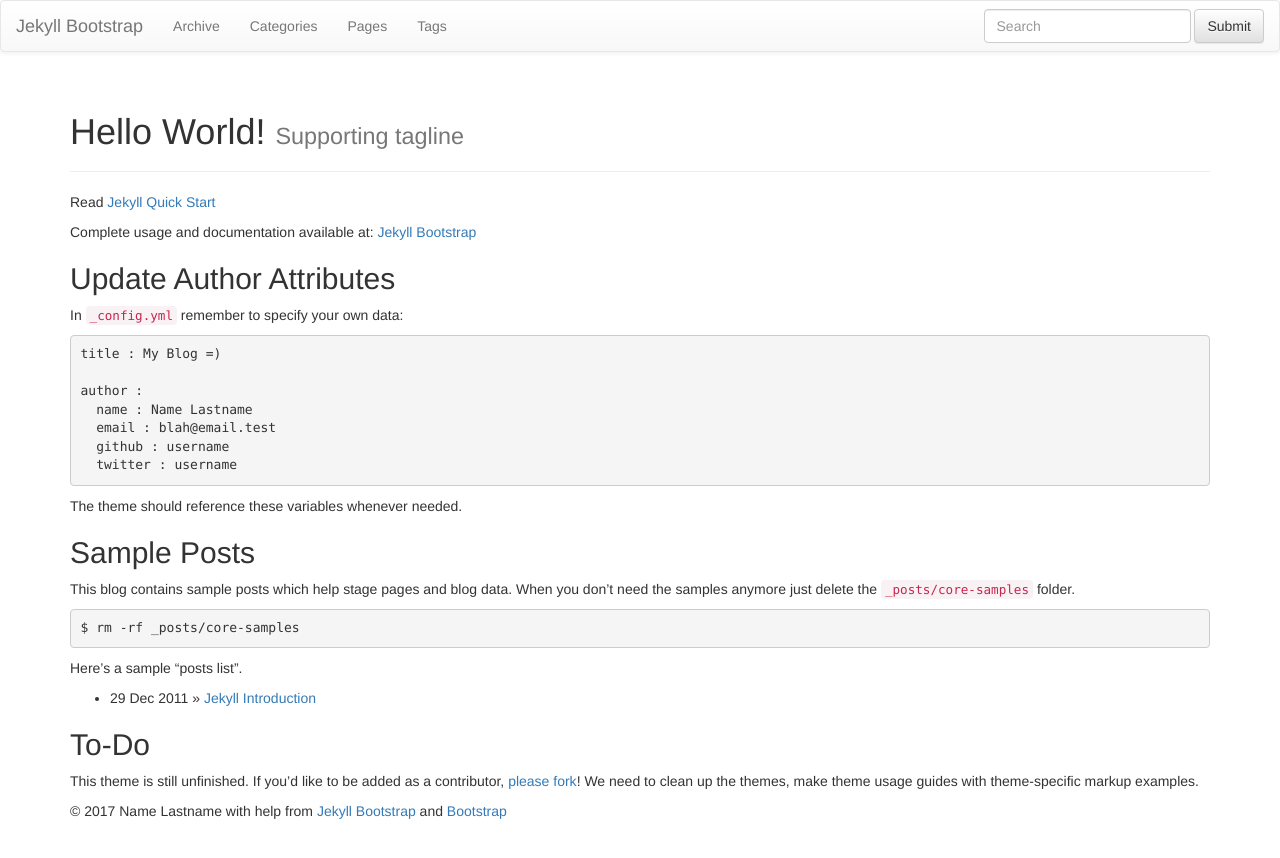
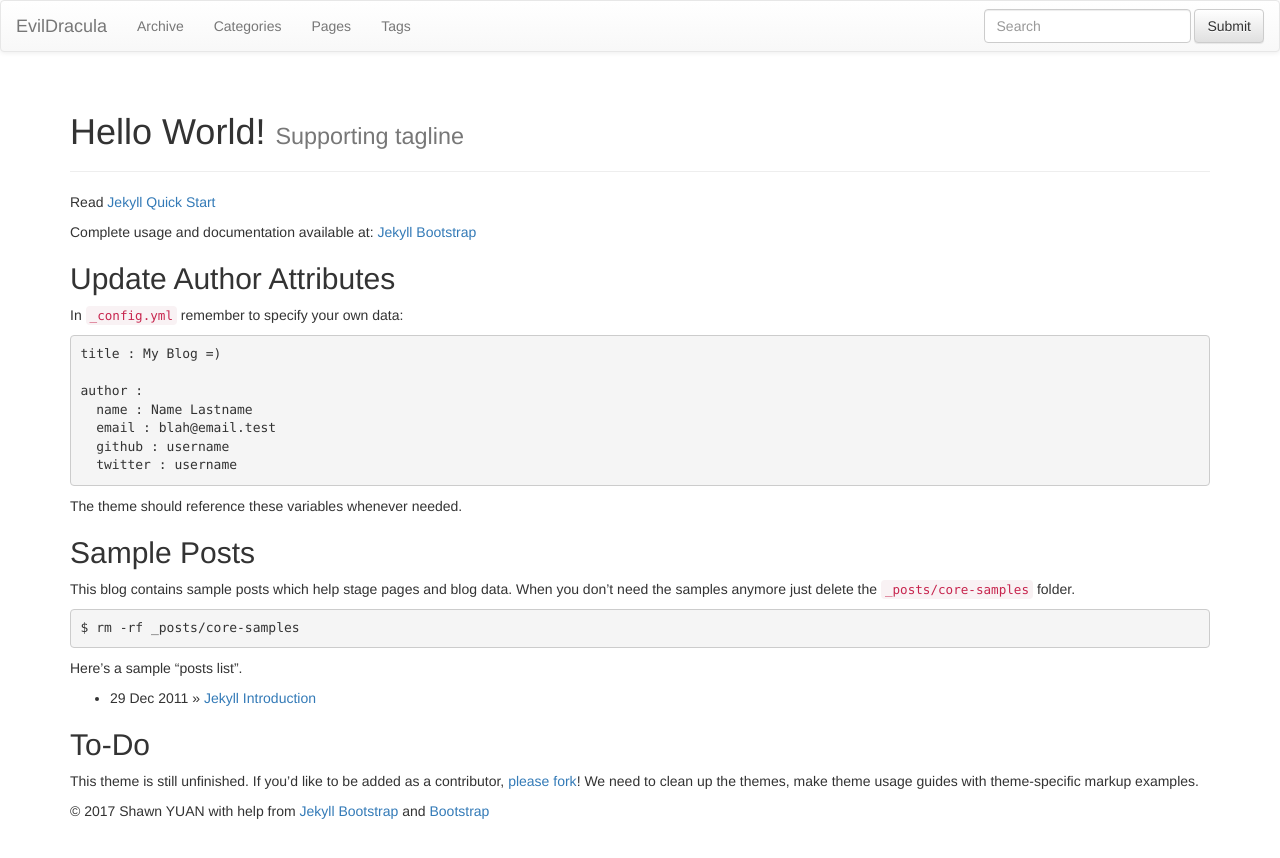
Before and after one commit to evildracula/evildracula.github.io, a Jekyll site: the page built from index.md, in a window 1280 px wide. Shown: the top 858 px of the page. Built offline with Jekyll 4.4.1, drawn with Linux system fonts in a browser that asks for light colours; nearby versions of some CDN libraries; library files that are not in the unit come from our copies.

Commit message:
Update _config.yml

```diff
--- a/_config.yml
+++ b/_config.yml
@@ -3,18 +3,18 @@
 permalink: /:categories/:year/:month/:day/:title
 
 exclude: [".rvmrc", ".rbenv-version", "README.md", "Rakefile", "changelog.md"]
-highlighter: pygments
+highlighter: rouge
 
 # Themes are encouraged to use these universal variables
 # so be sure to set them if your theme uses them.
 #
-title : Jekyll Bootstrap
+title : EvilDracula
 tagline: Site Tagline
 author :
-  name : Name Lastname
-  email : blah@email.test
-  github : username
-  twitter : username
+  name : Shawn YUAN
+  email : yuanhui0628@gmail.com
+  github : evildracula
+  twitter : yuanhui0628
   feedburner : feedname
 
 # The production_url is only used when full-domain names are needed
@@ -25,7 +25,7 @@ author :
 # Else if you are pushing to username.github.io, replace with your username.
 # Finally if you are pushing to a GitHub project page, include the project name at the end.
 #
-production_url : http://username.github.io
+production_url : https://evildracula.github.io
 
 gems: ["jekyll-sitemap"]
 
@@ -82,7 +82,7 @@ JB :
   # Set 'provider' to false to turn commenting off globally.
   #
   comments :
-    provider : disqus
+    provider : false
     disqus :
       short_name : jekyllbootstrap
     livefyre :
@@ -102,7 +102,7 @@ JB :
   # Set 'provider' to false to turn analytics off globally.
   #
   analytics :
-    provider : google
+    provider : false
     gauges :
         site_id : 'SITE ID'
     google :
```
